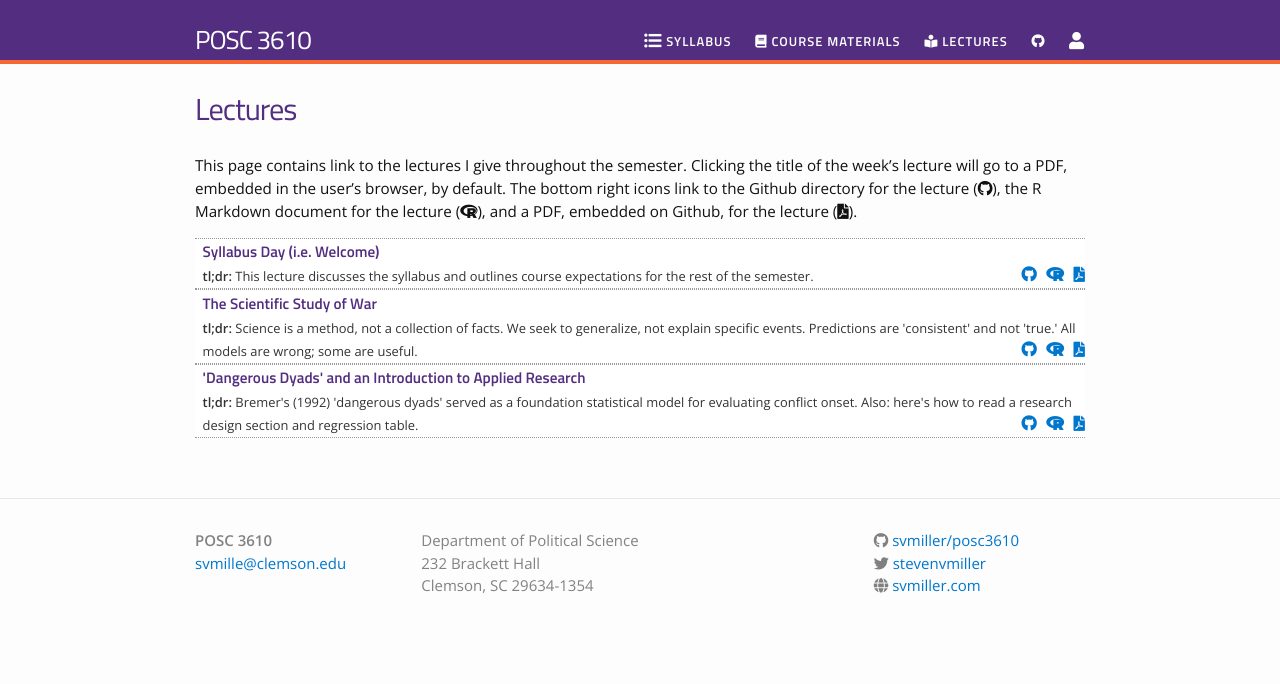
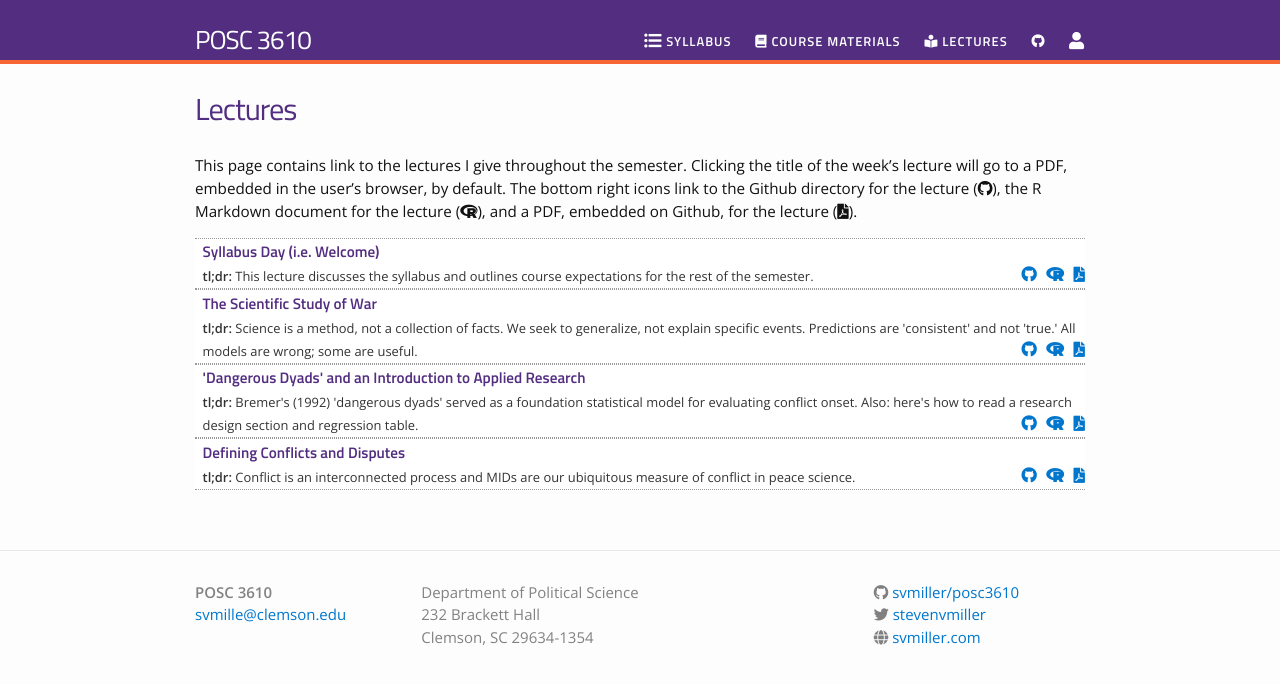
Before and after one commit to svmiller/posc3610, a Jekyll site: the page built from lectures.md, in a window 1280 px wide. Shown: the top 684 px of the page. Built offline with Jekyll 4.4.1, drawn with Linux system fonts in a browser that asks for light colours; nearby versions of some CDN libraries.

Commit message:
add conflict/MIDs lecture

```diff
--- a/_data/lectures.yml
+++ b/_data/lectures.yml
@@ -12,3 +12,8 @@
   filename: dangerous-dyads
   dirname: dangerous-dyads
   tldr: "Bremer's (1992) 'dangerous dyads' served as a foundation statistical model for evaluating conflict onset. Also: here's how to read a research design section and regression table."
+
+- title: "Defining Conflicts and Disputes"
+  filename: defining-conflict-disputes
+  dirname: defining-conflict-disputes
+  tldr: "Conflict is an interconnected process and MIDs are our ubiquitous measure of conflict in peace science."
```
